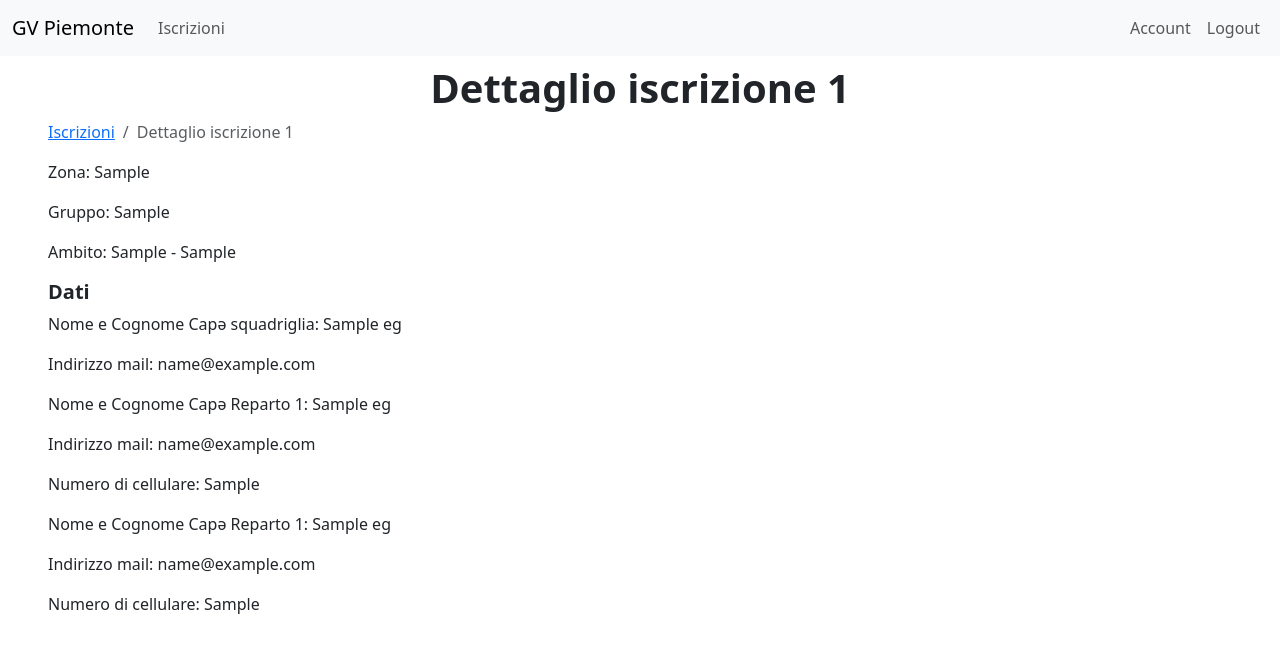
After one commit to egit-guidoncini-verdi/guidonciniverdi-gestionale, a Flask app: page /dettagli/1 in a window 1280 px wide. The commit adds this page. Shown: the top 653 px of the page. Run offline with Flask 3, Linux system fonts and the light colour scheme; a user stored in the database is signed in; tables that the repository leaves empty hold one stand-in row (values such as "Sample post"); parts of the project's set-up code (start-up, migrations or seed data) failed here and were passed over.

Commit message:
miglioramenti vari interfaccia

```diff
--- a/app.py
+++ b/app.py
@@ -156,6 +156,11 @@ def iscrizioni():
         iscritti.append({"iscrizione": i, "utente_wp": abilitato})
     return render_template("iscrizioni.html", iscritti=iscritti)
 
+@app.route("/dettagli/<id_iscrizione>")
+@login_required
+def dettagli(id_iscrizione):
+    return render_template("dettaglio_iscrizione.html", iscrizione=IscrizioniEG.query.filter_by(id=int(id_iscrizione)).first())
+
 @app.route("/abilita/<id_iscrizione>")
 @login_required
 def abilita(id_iscrizione):
@@ -221,6 +226,22 @@ def admin():
         return redirect(url_for("admin"))
     return render_template("admin.html", utenti=User.query.all(), gruppi=gruppi)
 
+@app.route("/utente", methods=["GET", "POST"])
+@login_required
+def utente():
+    if current_user.livello != "admin":
+        return redirect(url_for("dashboard"))
+    if request.method == "POST":
+        if request.form["id_form"] == "aggiorna_utente":
+            utente = User.query.filter_by(username=current_user.username).first()
+            if request.form["passwd"] == request.form["conferma_passwd"] and check_password_hash(utente.password, request.form["old_passwd"]):
+                utente.password = generate_password_hash(request.form["passwd"])
+                db.session.commit()
+            else:
+                flash("Le password non coincidono!", "warning")
+        return redirect(url_for("utente"))
+    return render_template("utente.html")
+
 @app.route("/welcome", methods=["POST"])
 def welcome():
     if len(User.query.all()) > 0:
--- a/templates/admin.html
+++ b/templates/admin.html
@@ -62,7 +62,7 @@
       <input type="password" class="form-control" id="conferma_passwd" name="conferma_passwd" required>
     </div>
     <div class="mb-3">
-      <label for="livello" class="form-label">Zona</label>
+      <label for="livello" class="form-label">Ruolo</label>
       <select class="form-select" id="livello" name="livello">
         <option value="iabz">IABZ</option>
         <option value="pattuglia">Pattuglia GV</option>
--- a/templates/base.html
+++ b/templates/base.html
@@ -31,7 +31,7 @@
           <ul class="navbar-nav">
           {% if current_user.is_authenticated %}
             <li class="nav-item">
-              <a class="nav-link" href="#">Account</a>
+              <a class="nav-link" href="{{ url_for("utente") }}">Account</a>
             </li>
             <li class="nav-item">
               <a class="nav-link" href="{{ url_for("logout") }}">Logout</a>
--- /dev/null
+++ b/templates/dettaglio_iscrizione.html
@@ -0,0 +1,40 @@
+{% extends "base.html" %}
+
+{% block head %}
+
+<title>GV Piemonte - Iscrizioni</title>
+
+{% endblock %}
+
+{% block titolo %}
+
+<h1 class="text-center my-2"><strong>Dettaglio iscrizione {{ iscrizione.id }}</strong></h1>
+
+{% endblock %}
+
+{% block corpo %}
+<div class="mx-5">
+
+<nav aria-label="breadcrumb">
+  <ol class="breadcrumb">
+    <li class="breadcrumb-item"><a href="{{ url_for("iscrizioni") }}">Iscrizioni</a></li>
+    <li class="breadcrumb-item active" aria-current="page">Dettaglio iscrizione {{ iscrizione.id }}</li>
+  </ol>
+</nav>
+
+<p>Zona: {{ iscrizione.zona }}</p>
+<p>Gruppo: {{ iscrizione.gruppo }}</p>
+<p>Ambito: {{ iscrizione.specialita }} - {{ iscrizione.tipo }}</p>
+<h5><strong>Dati</strong></h5>
+<p>Nome e Cognome Capə squadriglia: {{ iscrizione.nome_capo_sq }}</p>
+<p>Indirizzo mail: {{ iscrizione.mail }}</p>
+<p>Nome e Cognome Capə Reparto 1: {{ iscrizione.nome_capo1 }}</p>
+<p>Indirizzo mail: {{ iscrizione.mail_capo1 }}</p>
+<p>Numero di cellulare: {{ iscrizione.cell_capo1 }}</p>
+<p>Nome e Cognome Capə Reparto 1: {{ iscrizione.nome_capo2 }}</p>
+<p>Indirizzo mail: {{ iscrizione.mail_capo2 }}</p>
+<p>Numero di cellulare: {{ iscrizione.cell_capo2 }}</p>
+
+</div>
+
+{% endblock %}
--- a/templates/iscrizioni.html
+++ b/templates/iscrizioni.html
@@ -53,7 +53,7 @@
           <td>
           <div class="btn-group" role="group" aria-label="Basic outline example">
             <a type="button" class="btn btn-outline-primary" href="{{ url_for("abilita", id_iscrizione=i["iscrizione"]["id"]) }}">Abilita!</a>
-            <a type="button" class="btn btn-outline-primary">Dettagli</a>
+            <a type="button" class="btn btn-outline-primary" href="{{ url_for("dettagli", id_iscrizione=i["iscrizione"]["id"]) }}">Dettagli</a>
           </div>
           </td>
         </tr>
@@ -104,7 +104,7 @@
           <td>
           <div class="btn-group" role="group" aria-label="Basic outline example">
             <a type="button" class="btn btn-outline-primary href="{{ url_for("abilita", id_iscrizione=i["iscrizione"]["id"]) }}">Abilita!</a>
-            <a type="button" class="btn btn-outline-primary">Dettagli</a>
+            <a type="button" class="btn btn-outline-primary href="{{ url_for("dettagli", id_iscrizione=i["iscrizione"]["id"]) }}">Dettagli</a>
           </div>
           </td>
           {% endif %}
```
Also changed, not shown: templates/utente.html (added, +42 -0 lines).
